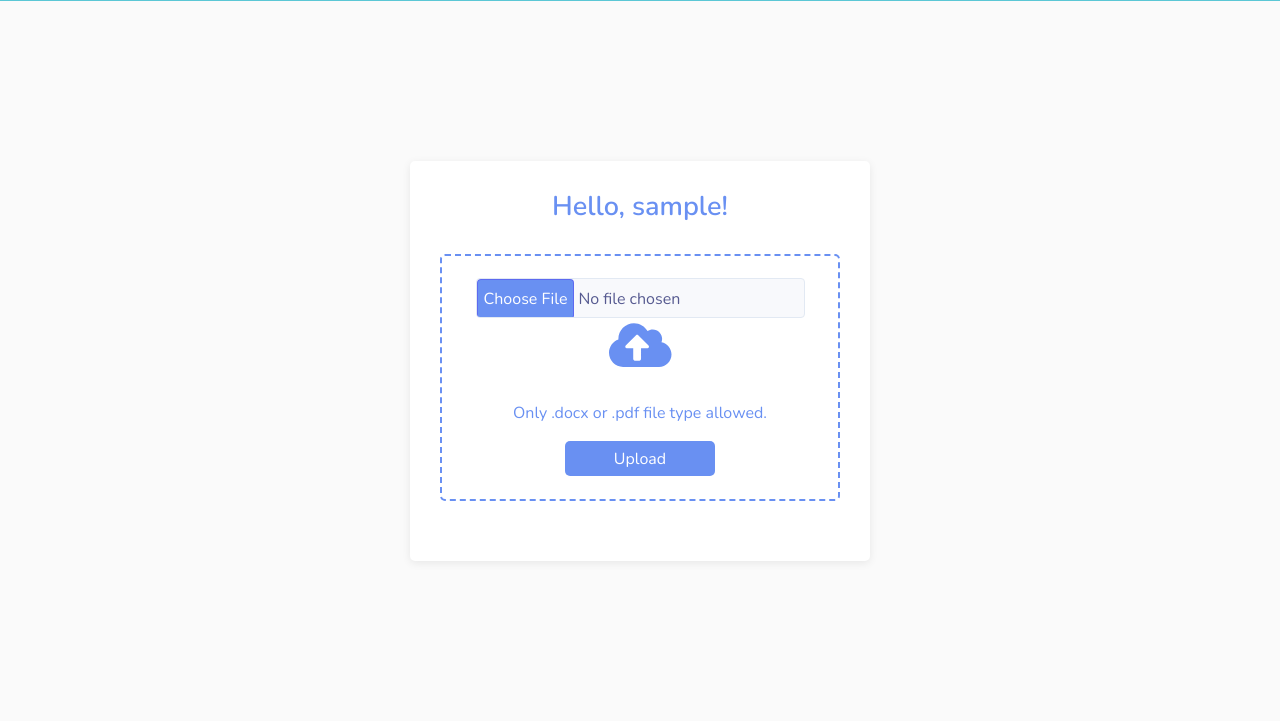
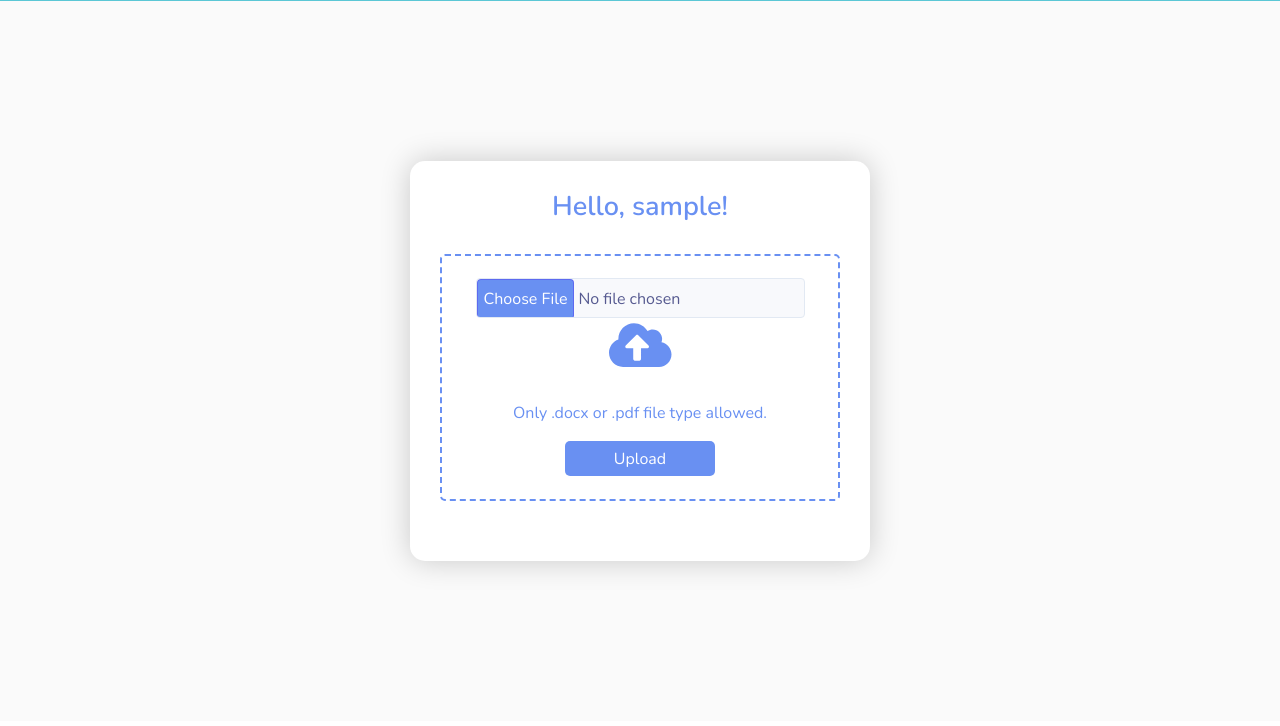
Before and after one commit to neha5-20/Resume-screening-and-ranking, a Flask app: page /applicant/ in a window 1280 px wide. Shown: the part 74-800 px from the top of the page. Run offline with Flask 2, Linux system fonts and the light colour scheme; the visitor is signed in with stand-in values (Sample User, id 1); parts of the project's set-up code (start-up, migrations or seed data) failed here and were passed over; some libraries are stand-ins or nearby versions.

Commit message:
applicant dashboard box shadow changed

```diff
--- a/static/css/applicant_dashboard.css
+++ b/static/css/applicant_dashboard.css
@@ -16,9 +16,9 @@
 .upload_resume{
   width: 460px;
   background: #fff;
-  border-radius: 5px;
+  border-radius: 15px;
   padding: 30px;
-  box-shadow: 0 2px 8px rgb(0 0 0 / 8%);
+  box-shadow: 0 0 30px rgb(0,0,0,0.2);
 }
 
 .upload_resume > h2{
```
